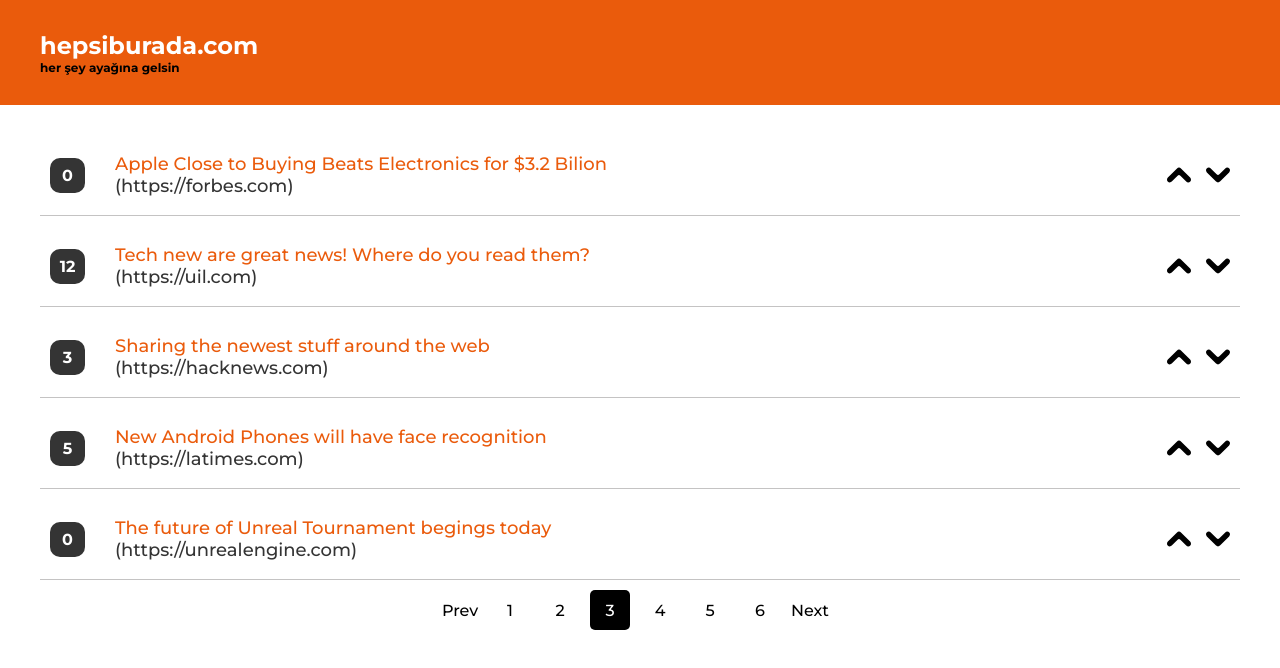
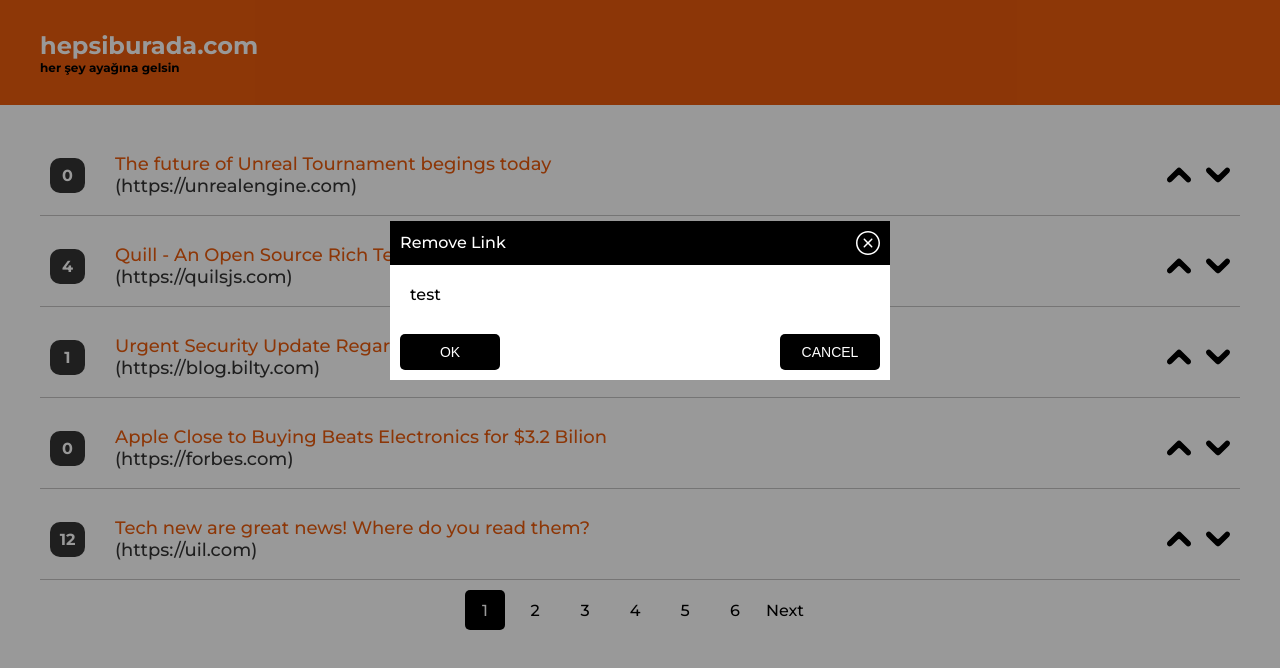
Before and after one commit to erhnml/vote, a React (Create React App) app: page / in a window 1280 px wide. Shown: the top 668 px of the page. Built offline with nearby package versions, Linux system fonts and the light colour scheme; what react-toast-notifications would draw is missing.

Commit message:
add: modal component

```diff
--- /dev/null
+++ b/src/components/Modal/index.tsx
@@ -0,0 +1,91 @@
+import React from 'react';
+import styled from 'styled-components';
+
+import Button from '../Button';
+import {Close} from '../icons';
+
+interface ModalProps {
+  isModalVisible: boolean,
+  title: string,
+  children: React.ReactNode,
+  onClose?: () => void,
+  onOk?: () => void,
+}
+
+const Modal = ({
+  isModalVisible,
+  title,
+  onClose,
+  onOk,
+  children
+}:ModalProps) => {
+  return (
+    <Wrapper isModalVisible={isModalVisible}>
+      <StyledModal  isModalVisible={isModalVisible}>
+        <Header>
+          <Title>{title}</Title>
+          <CloseIcon onClick={onClose} />
+        </Header>
+        <Content>
+          {children}
+        </Content>
+        <Footer>
+          <Button title="OK" onClick={onOk} />
+          <Button title="Cancel" onClick={onClose} />
+        </Footer>
+      </StyledModal>
+    </Wrapper>
+  );
+}
+
+const Wrapper = styled.div`
+  position: fixed;
+  top: 0;
+  left: 0;
+  bottom: 0;
+  right: 0;
+  background-color: rgba(0,0,0,0.4);
+  display: flex;
+  justify-content: center;
+  align-items: center;
+  transition: all .2s ease-in-out;
+  ${({ isModalVisible }:{isModalVisible: boolean}) => !isModalVisible ? `
+      opacity: 0;
+  ` : `
+    opacity: 1;
+  `}
+`;
+const StyledModal = styled.div`
+  width: 500px;
+  margin-top: -200px;
+  transition: all .2s ease-in-out;
+  ${({ isModalVisible }:{isModalVisible: boolean}) => !isModalVisible ? `
+      transform: translateY(-100px);
+  ` : `
+    transform: translateY(0px);
+  `}
+`;
+const Header = styled.div`
+  background-color: black;
+  display: flex;
+  align-items: center;
+  justify-content: space-between;
+  padding: 10px;
+`;
+const Footer = styled.div`
+  display: flex;
+  justify-content: space-between;
+  padding: 10px;
+  background-color: white;
+`;
+const Content = styled.div`
+  background-color: white;
+  padding: 20px;
+`;
+const Title = styled.span`
+  color: white;
+`;
+const CloseIcon = styled(Close)`
+  cursor: pointer;
+`;
+export default Modal;
--- /dev/null
+++ b/src/components/icons/Close.js
@@ -0,0 +1,22 @@
+import * as React from "react";
+
+function SvgClose(props) {
+  return (
+    <svg
+      xmlns="http://www.w3.org/2000/svg"
+      width={24}
+      height={24}
+      viewBox="0 0 612 612"
+      {...props}
+    >
+      <path
+        d="M415.338 196.662c-7.535-7.535-19.737-7.535-27.253 0l-82.181 82.18-81.033-81.032c-7.478-7.478-19.584-7.478-27.042 0-7.478 7.478-7.478 19.584 0 27.042l81.033 81.033-81.587 81.587c-7.535 7.535-7.535 19.736 0 27.253s19.737 7.517 27.253 0l81.588-81.587 81.032 81.032c7.478 7.478 19.584 7.478 27.043 0 7.478-7.478 7.478-19.584 0-27.043l-81.033-81.032 82.181-82.18c7.534-7.516 7.534-19.736-.001-27.253zM306 0C136.992 0 0 136.992 0 306s136.992 306 306 306c168.988 0 306-137.012 306-306S475.008 0 306 0zm0 573.75C158.125 573.75 38.25 453.875 38.25 306S158.125 38.25 306 38.25 573.75 158.125 573.75 306 453.875 573.75 306 573.75z"
+        fill="#fff"
+        data-original="#000000"
+        xmlns="http://www.w3.org/2000/svg"
+      />
+    </svg>
+  );
+}
+
+export default SvgClose;
--- a/src/components/icons/index.js
+++ b/src/components/icons/index.js
@@ -1,3 +1,4 @@
 export { default as Down } from './Down'
 export { default as Up } from './Up'
 export { default as LeftArrow } from './LeftArrow'
+export { default as Close } from './Close'
--- a/src/pages/list.tsx
+++ b/src/pages/list.tsx
@@ -3,11 +3,14 @@
 import Layout from '../components/Layout';
 import ListItem from '../components/ListItem';
 import Pagination from '../components/Pagination';
+import Modal from '../components/Modal';
 
 import {PostContext} from '../context/PostContext';
 
 const List = () => {
-  const [currentPage, setCurrentPage] = useState(3);
+  const [currentPage, setCurrentPage] = useState(1);
+  const [isModalVisible, setIsModalVisible] = useState(true);
+
   const {posts} = useContext(PostContext);
 
   const start = (currentPage - 1) * 5;
@@ -33,6 +36,9 @@
         changeStep={(step) => setCurrentPage(step)}
         currentPage={currentPage}
       />
+      <Modal isModalVisible={isModalVisible} onClose={() => setIsModalVisible(false)} title="Remove Link">
+        <span>test</span>
+      </Modal>
     </Layout>
   );
 }
```
Also changed, not shown: src/assets/icons/close.svg (added), 1 other file (tests, documents, lock files or other folders).
